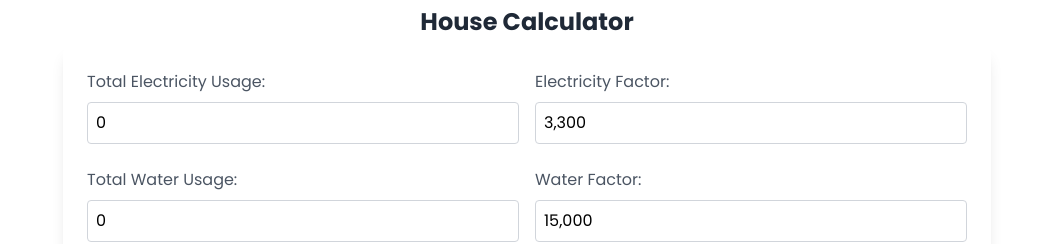
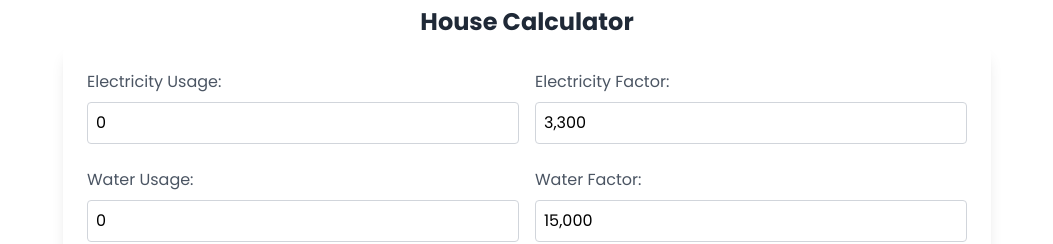
Before and after one commit to ngcdan/everyday, a Next.js app: page /tools in a window 1280 px wide. Shown: the part 187-431 px from the top of the page, without its empty margins (113-1166 px from the left). Built offline with nearby package versions, Linux system fonts and the light colour scheme.

Commit message:
update code

```diff
--- a/app/tools/HouseCalculator.tsx
+++ b/app/tools/HouseCalculator.tsx
@@ -95,7 +95,7 @@ export class HouseCalculator extends React.Component<{}, State> {
         <h2 className='text-center text-2xl font-bold text-gray-800 my-2'>House Calculator</h2>
         <form onSubmit={this.handleSubmit} className='bg-white p-6 rounded-lg shadow-lg'>
           <div className='mb-4 columns-2'>
-            <label className='block mb-2 text-gray-600'>Total Electricity Usage:</label>
+            <label className='block mb-2 text-gray-600'>Electricity Usage:</label>
             <input
               type='number'
               value={this.state.electricityUsage}
@@ -112,7 +112,7 @@ export class HouseCalculator extends React.Component<{}, State> {
           </div>
 
           <div className='mb-4 columns-2'>
-            <label className='block mb-2 text-gray-600'>Total Water Usage:</label>
+            <label className='block mb-2 text-gray-600'>Water Usage:</label>
             <input
               type='number'
               value={this.state.waterUsage}
```
